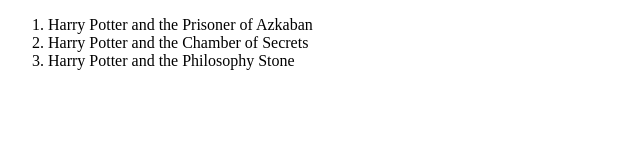
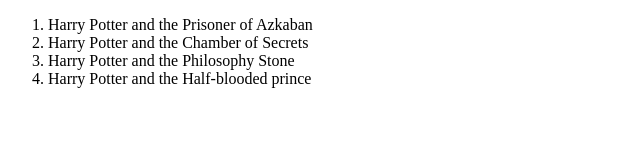
Before and after one commit to LiliiaVerbenko/my-first-github-repo, a plain HTML site: page index.html in a window 1280 px wide. Shown: the whole page, without its empty margins (0-640 px from the left). Drawn offline with Linux system fonts and the light colour scheme.

Commit message:
Add new films to list

```diff
--- a/index.html
+++ b/index.html
@@ -11,6 +11,7 @@
         <li> Harry Potter and the Prisoner of Azkaban</li>
         <li> Harry Potter and the Chamber of Secrets</li>
         <li> Harry Potter and the Philosophy Stone</li>
+        <li> Harry Potter and the Half-blooded prince</li>
 
     </ol>
 </body>
```
